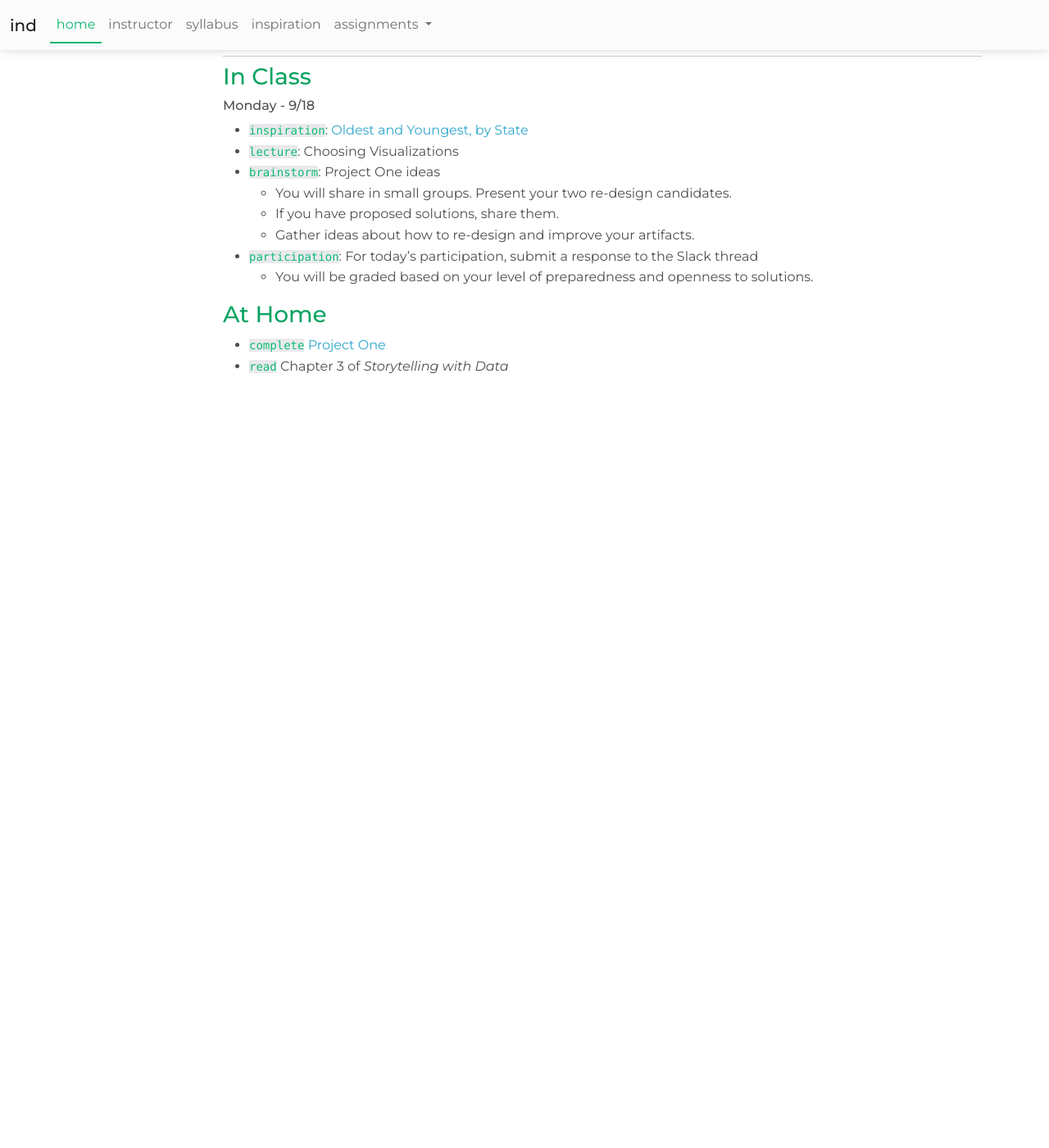
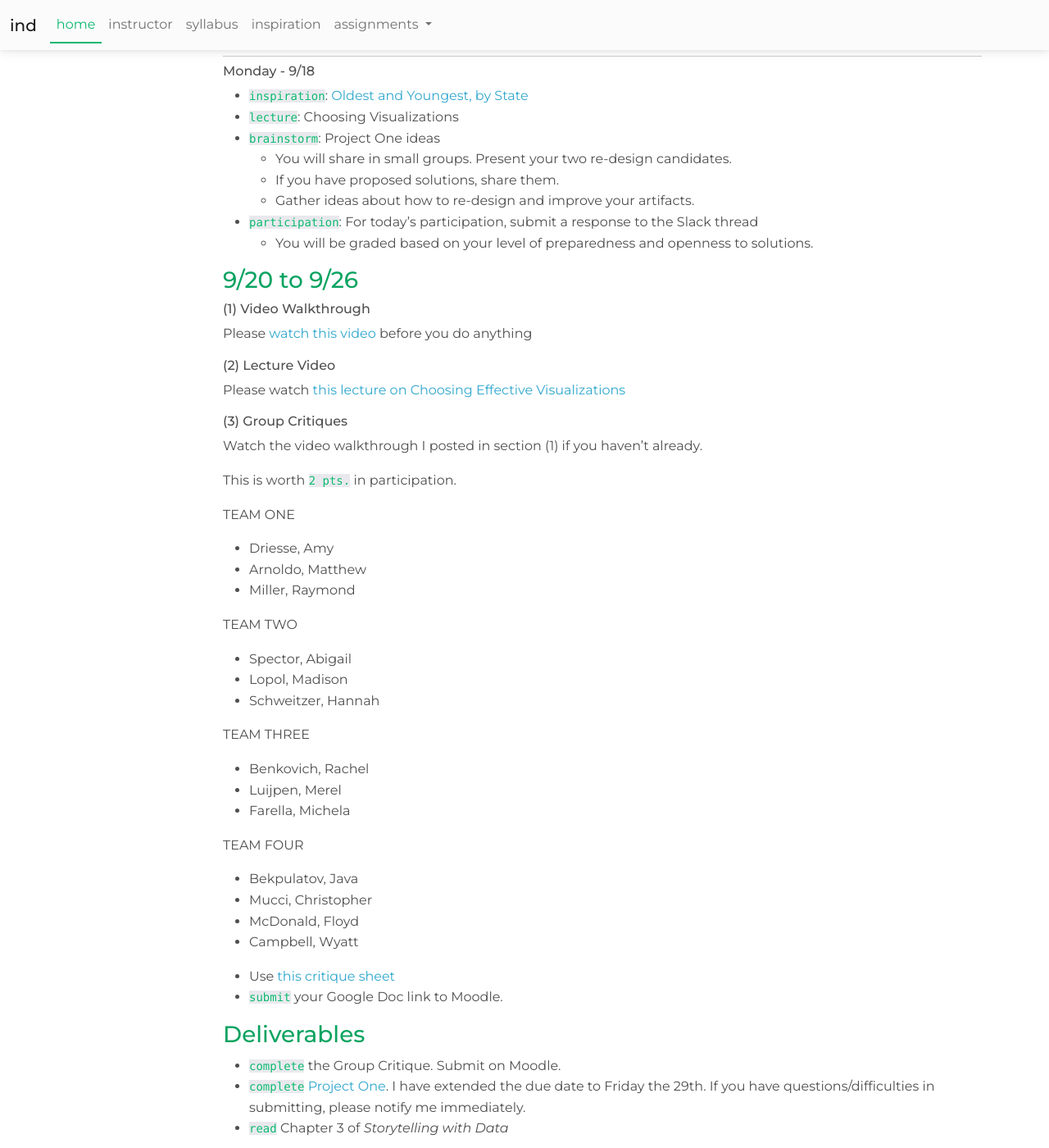
Before and after one commit to nicnosis/cu-courses, a Jekyll site: the page built from fa23/ind/index.md, in a window 1280 px wide and 1400 px high, scrolled down 2250 px. Shown: the whole window at 82% size. Built offline with Jekyll 4.4.1, drawn with Linux system fonts in a browser that asks for light colours; nearby versions of some CDN libraries; before the commit the page ends 2726 px from its top, so only the background shows below that.

Commit message:
push ind w4n5

```diff
--- a/fa23/ind/index.md
+++ b/fa23/ind/index.md
@@ -78,8 +78,7 @@
   * You will have a `progress check` on Monday. Be prepared to share your ideas
 * `read` Chapter 2 of _Storytelling with Data_
 
-## Week 4
-### In Class
+## Weeks 4 and 5
 #### Monday - 9/18
 * `inspiration`: [Oldest and Youngest, by State](https://flowingdata.com/2023/09/14/where-the-older-and-the-younger-live/)
 * `lecture`: Choosing Visualizations
@@ -90,7 +89,46 @@
 * `participation`: For today's participation, submit a response to the Slack thread
   * You will be graded based on your level of preparedness and openness to solutions.
 
+### 9/20 to 9/26
 
-### At Home
-* `complete` [Project One](assignments/p1.html)
+#### (1) Video Walkthrough
+Please [watch this video](https://youtu.be/k6_sMpVCzbs) before you do anything
+
+#### (2) Lecture Video
+Please watch [this lecture on Choosing Effective Visualizations](https://youtu.be/Jj2ctwBzb5w)
+
+#### (3) Group Critiques
+Watch the video walkthrough I posted in section (1) if you haven't already.
+
+This is worth `2 pts.` in participation.
+
+TEAM ONE
+* Driesse, Amy
+* Arnoldo, Matthew
+* Miller, Raymond
+
+TEAM TWO
+* Spector, Abigail
+* Lopol, Madison
+* Schweitzer, Hannah
+
+TEAM THREE
+* Benkovich, Rachel
+* Luijpen, Merel
+* Farella, Michela
+
+TEAM FOUR
+* Bekpulatov, Java
+* Mucci, Christopher
+* McDonald, Floyd
+* Campbell, Wyatt
+
+
+* Use [this critique sheet](https://docs.google.com/document/d/1kay9VLw6hvXWffOB6DwciE8KujelSObEFazz1gLYUtU/edit?usp=sharing)
+* `submit` your Google Doc link to Moodle.
+
+
+### Deliverables
+* `complete` the Group Critique. Submit on Moodle.
+* `complete` [Project One](assignments/p1.html). I have extended the due date to Friday the 29th. If you have questions/difficulties in submitting, please notify me immediately.
 * `read` Chapter 3 of _Storytelling with Data_
```
Also changed, not shown: fa23/iaa/index.md (+6 -7 lines), fa23/ind/assignments/p1.md (+1 -1 lines).
